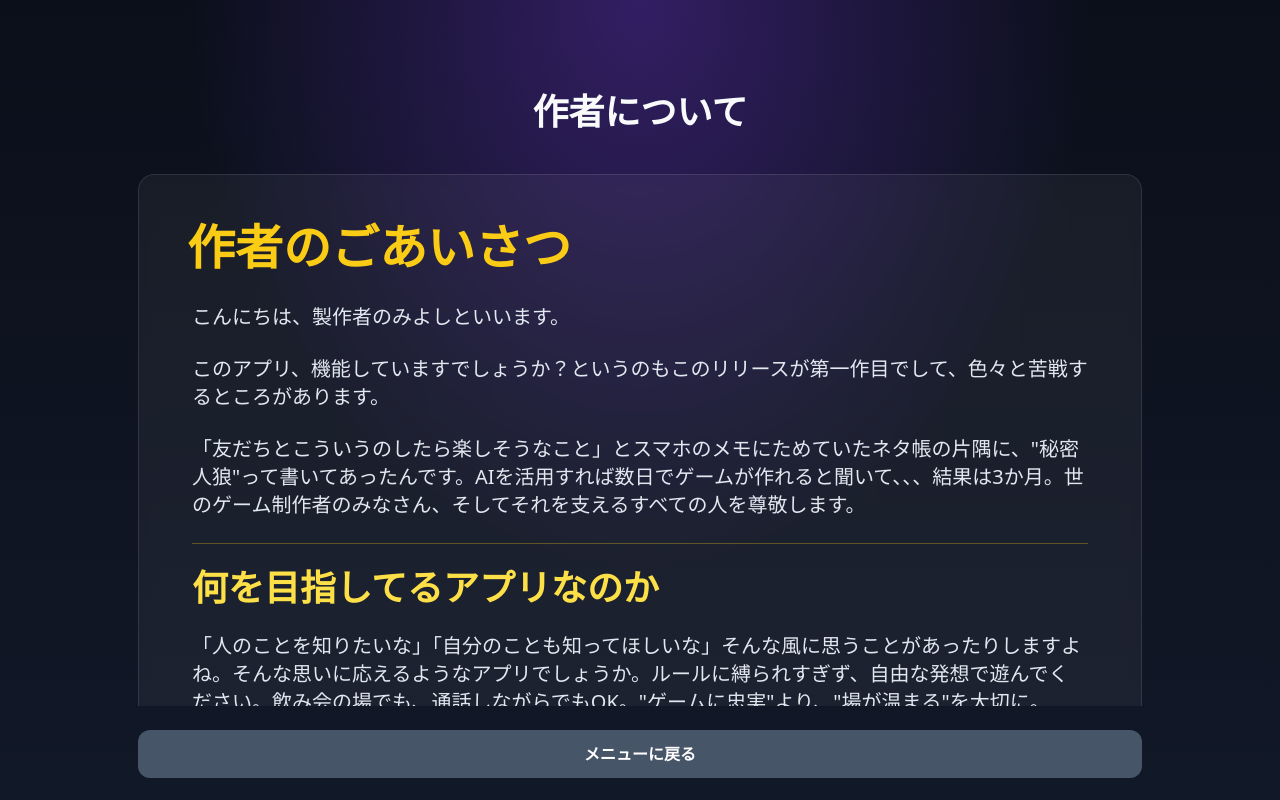
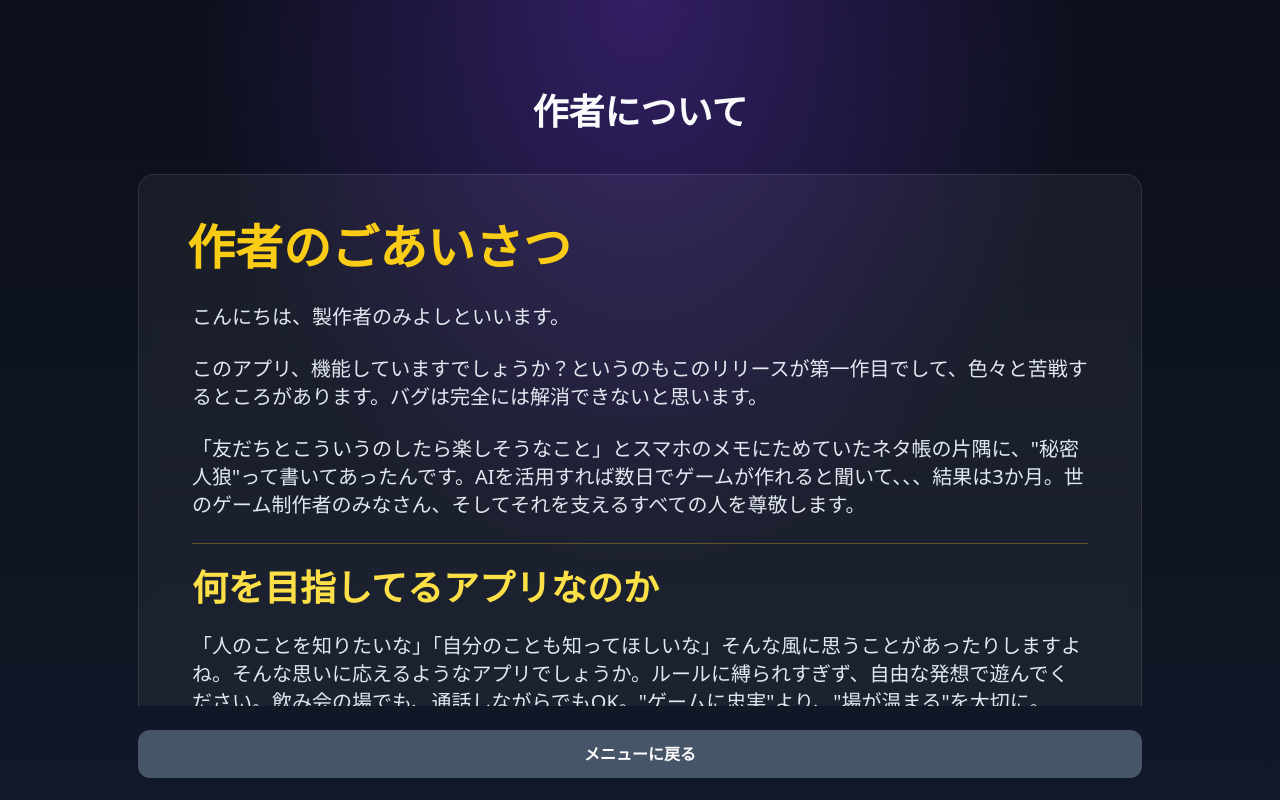
Before and after one commit to MIYOSHIMIYO/secret-wolf, a React (Vite) app in the folder packages/client/: page /about in a window 1280 px wide. Built offline with nearby package versions, Linux system fonts and the light colour scheme; no server answers.

Commit message:
update: minor text improvements and legal document updates
- About.tsx: Add note about potential bugs in first release
- secret-werewolf-legal: Update legal document with current contact info and service description

```diff
--- a/packages/client/src/pages/About.tsx
+++ b/packages/client/src/pages/About.tsx
@@ -28,7 +28,7 @@ export default function About() {
                   </p>
 
                   <p>
-                    このアプリ、機能していますでしょうか？というのもこのリリースが第一作目でして、色々と苦戦するところがあります。
+                    このアプリ、機能していますでしょうか？というのもこのリリースが第一作目でして、色々と苦戦するところがあります。バグは完全には解消できないと思います。
                   </p>
 
                   <p>
```
